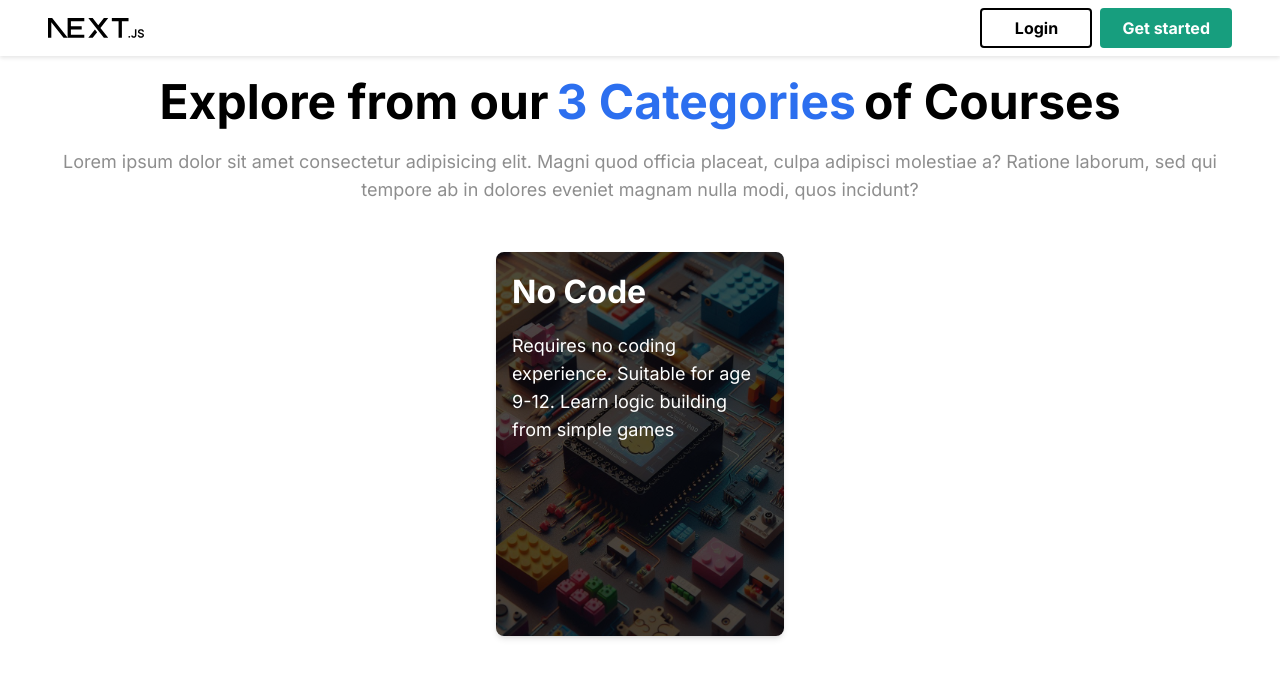
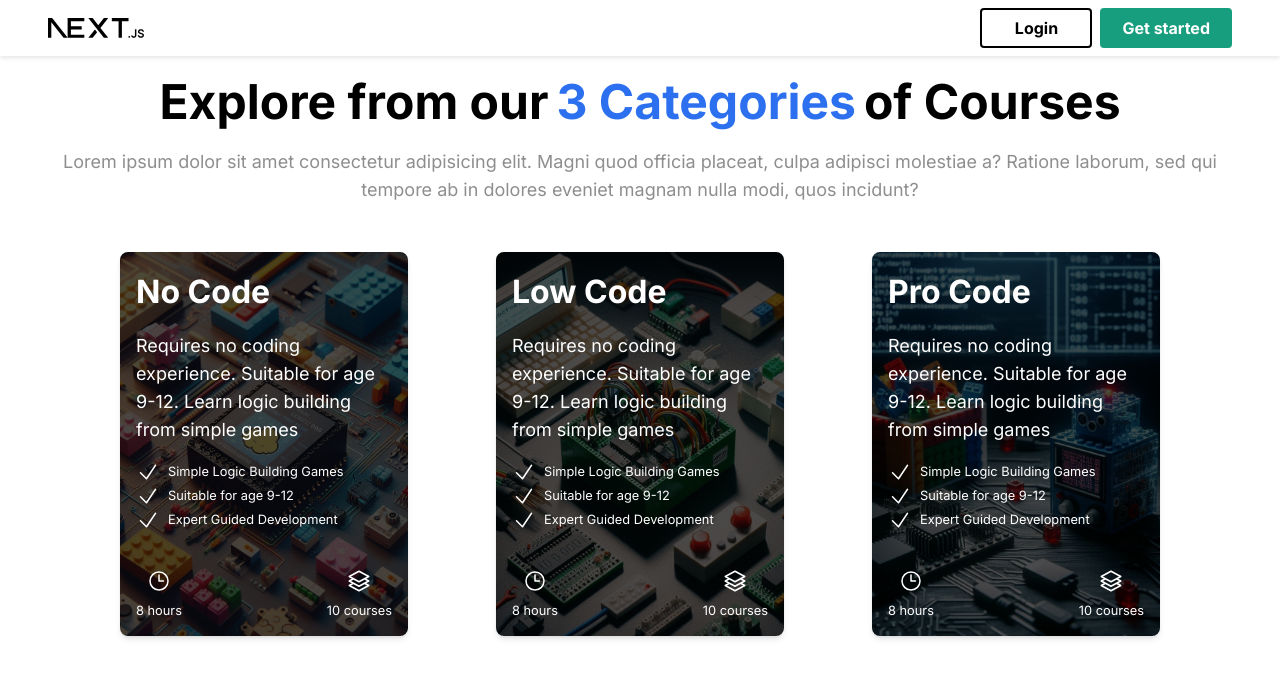
Before and after one commit to RiteshF7/elgorithm-web, a Next.js app: page /categories in a window 1280 px wide. Shown: the top 678 px of the page. Built offline with nearby package versions, Linux system fonts and the light colour scheme.

Commit message:
Added more cards and content

```diff
--- a/package.json
+++ b/package.json
@@ -9,6 +9,7 @@
     "lint": "next lint"
   },
   "dependencies": {
+    "@heroicons/react": "^2.1.3",
     "@react-three/fiber": "^8.15.19",
     "@wokwi/elements": "^1.5.0",
     "blockly": "^10.4.2",
--- a/src/modules/categories/category-card-grid/category-card-grid.content.ts
+++ b/src/modules/categories/category-card-grid/category-card-grid.content.ts
@@ -15,4 +15,32 @@ export const CategoryCardGridcontent: CategoryCardProps[] = [
     totalCourses: 10,
     totalDuration: 8,
   },
+  {
+    title: "Low Code",
+    description:
+      "Requires no coding experience. Suitable for age 9-12. Learn logic building from simple games",
+    bgImageUrl: "/categories/low-code.jpeg",
+    infoPoints: [
+      "Simple Logic Building Games",
+      "Suitable for age 9-12",
+      "Expert Guided Development",
+    ],
+    link: "/categories/no-code",
+    totalCourses: 10,
+    totalDuration: 8,
+  },
+  {
+    title: "Pro Code",
+    description:
+      "Requires no coding experience. Suitable for age 9-12. Learn logic building from simple games",
+    bgImageUrl: "/categories/pro-code.jpeg",
+    infoPoints: [
+      "Simple Logic Building Games",
+      "Suitable for age 9-12",
+      "Expert Guided Development",
+    ],
+    link: "/categories/no-code",
+    totalCourses: 10,
+    totalDuration: 8,
+  },
 ];
--- a/src/modules/categories/category-card/CategoryCard.tsx
+++ b/src/modules/categories/category-card/CategoryCard.tsx
@@ -1,3 +1,7 @@
+import { CheckIcon, Square3Stack3DIcon } from "@heroicons/react/24/outline";
+import { ClockIcon } from "@heroicons/react/24/outline";
+import { Square2StackIcon } from "@heroicons/react/24/solid";
+import clsx from "clsx";
 import Image from "next/image";
 import { FC } from "react";
 
@@ -11,15 +15,45 @@ export interface CategoryCardProps {
   totalDuration: number;
 }
 
-export const CategoryCard: FC<CategoryCardProps> = ({ bgImageUrl, title, description, infoPoints }) => {
+export const CategoryCard: FC<CategoryCardProps> = ({ bgImageUrl, title, description, infoPoints, totalDuration, totalCourses }) => {
   return (
     <div className="rounded-lg w-72 p-4 aspect-[3/4] shadow-md relative overflow-hidden flex flex-col gap-4">
       <Image src={bgImageUrl} alt={title} width={288} height={384}
         className="absolute -z-10 left-0 top-0 object-cover w-72 aspect-[3/4] brightness-[0.3]" />
+      {/* <div className={clsx(
+        'bg-[radial-gradient(ellipse_at_bottom_right,_var(--tw-gradient-stops))] from-sky-400 via-pink-400 to-violet-500',
+        'absolute h-full aspect-square left-0 top-0'
+      )} /> */}
       <h2 className="text-white text-3xl font-bold">{title}</h2>
-      <p className="text-white text-lg">
+      <p className="text-white text-lg flex-1">
         {description}
       </p>
-    </div>
+      <div className="flex-1">
+        {
+          infoPoints.map((infoPoint, index) => {
+            return (
+              <div key={index} className="flex items-center gap-2">
+                <CheckIcon className="text-white w-6 h-6" />
+                <p className="text-white text-sm">{infoPoint}</p>
+              </div>
+            )
+          })
+        }
+      </div>
+      <div className="flex items-center justify-between">
+        <div className="flex flex-col items-center gap-2">
+          <ClockIcon className="text-white w-6 h-6" />
+          <p className="text-white text-sm">
+            {totalDuration} hours
+          </p>
+        </div>
+        <div className="flex flex-col items-center gap-2">
+          <Square3Stack3DIcon className="text-white w-6 h-6" />
+          <p className="text-white text-sm">
+            {totalCourses} courses
+          </p>
+        </div>
+      </div>
+    </div >
   )
 }
```
Also changed, not shown: 2 other files (tests, documents, lock files or other folders).
